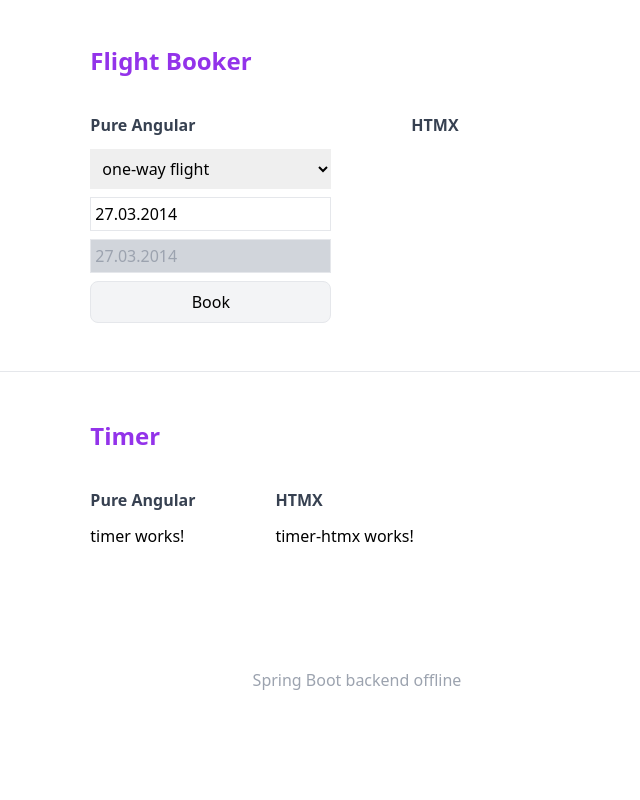
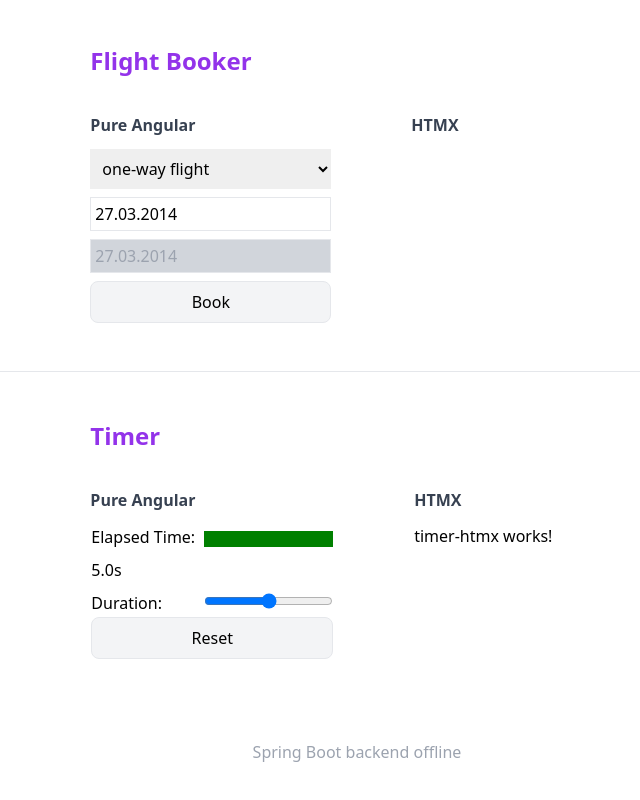
Before and after one commit to Dima-369/angular-htmx-7-guis, an Angular app in the folder angular/: page / in a window 1280 px wide. Shown: the part 653-1453 px from the top of the page, without its empty margins (283-923 px from the left). Before the commit the page ends 1345 px from the top, so only its background shows below. Built offline with nearby package versions, Linux system fonts and the light colour scheme.

Commit message:
Finish Angular timer

```diff
--- a/angular/src/app/info/info.component.html
+++ b/angular/src/app/info/info.component.html
@@ -1,5 +1,4 @@
-<div hx-post="http://localhost:8083/info" hx-trigger="load" hx-target="#div-info" class="text-gray-400"
-     style="margin-top: 120px">
+<div hx-post="http://localhost:8083/info" hx-trigger="load" hx-target="#div-info" class="text-gray-400 mt-20 mb-10">
   <div class="flex w-fit mx-auto" id="div-info">
   <span class="text-gray-400">
     Spring Boot backend offline
--- a/angular/src/app/timer/timer.component.css
+++ b/angular/src/app/timer/timer.component.css
@@ -0,0 +1,4 @@
+progress::-moz-progress-bar,
+progress::-webkit-progress-value {
+  @apply bg-blue-500;
+}
--- a/angular/src/app/timer/timer.component.html
+++ b/angular/src/app/timer/timer.component.html
@@ -1 +1,36 @@
-<p>timer works!</p>
+<table>
+  <tbody>
+  <tr>
+    <td class="pr-2">Elapsed Time:</td>
+    <td>
+      <progress
+        [max]="maxTimeMs"
+        [value]="progressValueMs"
+        class="w-full rounded-xl align-middle bg-gray-300"></progress>
+    </td>
+  </tr>
+  <tr>
+    <td colspan="2" class="py-2">{{ formatElapsed() }}</td>
+  </tr>
+  <tr>
+    <td>Duration:</td>
+    <td>
+      <input
+        (input)="updateDuration($event)"
+        [max]="maxTimeMs"
+        [value]="durationMs"
+        min="0"
+        name="duration"
+        type="range"/>
+    </td>
+  </tr>
+  <tr>
+    <td colspan="2">
+      <button
+        (click)="reset()"
+        class="rounded-lg border bg-gray-100 px-3 py-2 w-full">Reset
+      </button>
+    </td>
+  </tr>
+  </tbody>
+</table>
--- a/angular/src/app/timer/timer.component.ts
+++ b/angular/src/app/timer/timer.component.ts
@@ -1,10 +1,51 @@
-import { Component } from '@angular/core';
+import {Component, OnInit} from '@angular/core';
 
 @Component({
   selector: 'app-timer',
   templateUrl: './timer.component.html',
   styleUrls: ['./timer.component.css']
 })
-export class TimerComponent {
+export class TimerComponent implements OnInit {
 
+  /**
+   * The max time in milliseconds the timer can run.
+   */
+  maxTimeMs: number = 10000
+
+  /**
+   * From 0 to maxTimeMs.
+   */
+  durationMs: number = 5000
+
+  elapsedMs: number = 0
+
+  /**
+   * From 0 to maxTimeMs.
+   */
+  progressValueMs: number = 0;
+
+  private lastTimestamp: number = 0
+
+  updateOnAnimationFrame(timestamp: DOMHighResTimeStamp): void {
+    this.elapsedMs = Math.min(this.elapsedMs + (timestamp - this.lastTimestamp), this.durationMs);
+    this.progressValueMs = (this.elapsedMs / this.durationMs) * this.maxTimeMs;
+    this.lastTimestamp = timestamp;
+    requestAnimationFrame(this.updateOnAnimationFrame.bind(this))
+  }
+
+  formatElapsed(): string {
+    return (this.elapsedMs / 1000).toFixed(1) + "s"
+  }
+
+  ngOnInit(): void {
+    requestAnimationFrame(this.updateOnAnimationFrame.bind(this))
+  }
+
+  reset(): void {
+    this.elapsedMs = 0
+  }
+
+  updateDuration($event: Event): void {
+    this.durationMs = parseInt(($event.target as HTMLInputElement).value);
+  }
 }
```
